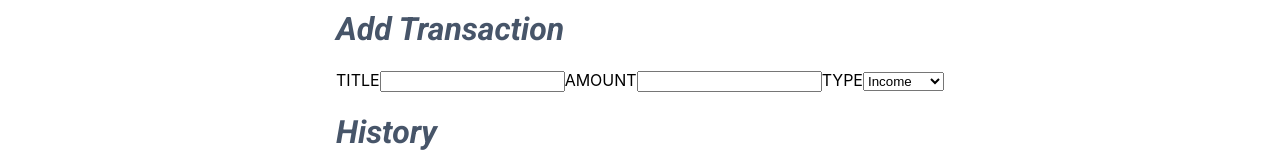
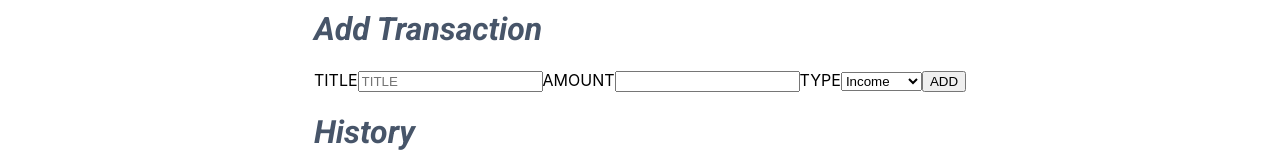
Before and after one commit to lekhya11/MoneyManager, a React (Create React App) app: page / in a window 1280 px wide. Shown: the part 358-518 px from the top of the page. Built offline with nearby package versions, Linux system fonts and the light colour scheme; a web font is replaced by a local one.

Commit message:
Update index.js

```diff
--- a/src/components/MoneyManager/index.js
+++ b/src/components/MoneyManager/index.js
@@ -1,35 +1,181 @@
+
+import {Component} from 'react'
+import {v4} from 'uuid'
+
 import './index.css'
 import MoneyDetails from '../MoneyDetails'
 
-const MoneyManager = () => (
+const transactionTypeOptions = [
+  {
+    optionId: 'INCOME',
+    displayText: 'Income',
+  },
+  {
+    optionId: 'EXPENSES',
+    displayText: 'Expenses',
+  },
+]
+
+class MoneyManager extends Component {
+  state = {
+    transactionsList: [],
+    amountInput: ' ',
+    titleInput: '',
+    optionId: transactionTypeOptions[0].optionId,
+  }
+
+  onChangeOptionId = event => {
+    this.setState({optionId: event.target.value})
+  }
+
+  onChangeAmountInput = event => {
+    this.setState({amountInput: event.target.value})
+  }
+
+  onChangeTitleInput = event => {
+    this.setState({titleInput: event.target.value})
+  }
+
+  onClickAddButton = event => {
+    event.preventDefault()
+    const {titleInput, amountInput, optionId} = this.state
+    const typeOption = transactionTypeOptions.find(
+      each => each.optionId === optionId,
+    )
+    const {displayText} = typeOption
+    const newTransaction = {
+      id: v4(),
+      title: titleInput,
+      amount: parseInt(amountInput),
+      type: displayText,
+    }
+    this.setState(prevState => ({
+      transactionsList: [...prevState.transactionsList, newTransaction],
+      titleInput: '',
+      amountInput: '',
+      optionId: transactionTypeOptions[0].optionId,
+    }))
+  }
+
+  getIncome = () => {
+    const {transactionsList} = this.state
+    let incomeAmount = 0
+    transactionsList.forEach(eachTransaction => {
+      if (eachTransaction.type === transactionTypeOptions[0].displayText) {
+        incomeAmount += eachTransaction.amount
+      }
+    })
+
+    return incomeAmount
+  }
+
+  getExpenses = () => {
+    const {transactionsList} = this.state
+    let expensesAmount = 0
+
+    transactionsList.forEach(eachTransaction => {
+      if (eachTransaction.type === transactionTypeOptions[1].displayText) {
+        expensesAmount += eachTransaction.amount
+      }
+    })
+
+    return expensesAmount
+  }
+
+  getBalance = () => {
+    const {transactionsList} = this.state
+    let balanceAmount = 0
+    let incomeAmount = 0
+    let expensesAmount = 0
+
+    transactionsList.forEach(eachTransaction => {
+      if (eachTransaction.type === transactionTypeOptions[0].displayText) {
+        incomeAmount += eachTransaction.amount
+      } else {
+        expensesAmount += eachTransaction.amount
+      }
+    })
+
+    balanceAmount = incomeAmount - expensesAmount
+
+    return balanceAmount
+  }
+
+  render() {
+    const {titleInput, amountInput, optionId, transactionsList} = this.state
+    const balanceAmount = this.getBalance()
+    const incomeAmount = this.getIncome()
+    const expensesAmount = this.getExpenses()
+
+    return (
       <div className="money-container">
         <div className="person-details">
           <h1 className="main-heading">HI, Richard</h1>
           <p className="paragraph">
-        Welcome back to you <span className="highLight"> Money Manager</span>
+            Welcome back to you{' '}
+            <span className="highLight"> Money Manager</span>
           </p>
         </div>
-    <MoneyDetails />
+        <MoneyDetails
+          balanceAmount={balanceAmount}
+          incomeAmount={incomeAmount}
+          expensesAmount={expensesAmount}
+        />
         <div className="bottom-container">
-      <div className="form-container">
+          <div className="input-container">
             <h1 className="heading">Add Transaction</h1>
-        <form>
-          <label htmlFor="title">TITLE</label>
-          <input type="text" id="title" className="input" />
-          <label htmlFor="amount">AMOUNT</label>
-          <input type="text" id="amount" className="input" />
-          <label htmlFor="select">TYPE</label>
-          <select id="select">
-            <option>Income</option>
-            <option>Expenses</option>
+            <form className="form-container" onSubmit={this.onClickAddButton}>
+              <label htmlFor="title" className="label">
+                TITLE
+              </label>
+              <input
+                type="text"
+                id="title"
+                className="input"
+                value={titleInput}
+                onChange={this.onChangeTitleInput}
+                placeholder="TITLE"
+              />
+              <label htmlFor="amount" className="label">
+                AMOUNT
+              </label>
+              <input
+                type="text"
+                id="amount"
+                className="input"
+                value={amountInput}
+                onChange={this.onChangeAmountInput}
+                placeholder="AMOUNT"
+              />
+              <label htmlFor="select" className="label">
+                TYPE
+              </label>
+              <select
+                id="select"
+                className="selected"
+                value={optionId}
+                onChange={this.onChangeOptionId}
+              >
+                {transactionTypeOptions.map(eachOption => (
+                  <option key={eachOption.optionId} value={eachOption.optionId}>
+                    {eachOption.displayText}
+                  </option>
+                ))}
               </select>
+              <button type="submit" className="add-button">
+                ADD
+              </button>
             </form>
           </div>
           <div className="history-container">
             <h1 className="heading">History</h1>
+            <div>
+              <p> {transactionsList[0]}</p>
+            </div>
           </div>
         </div>
       </div>
     )
-
+  }
+}
 export default MoneyManager
```
Lines whose indentation alone changed are shown as unchanged.
